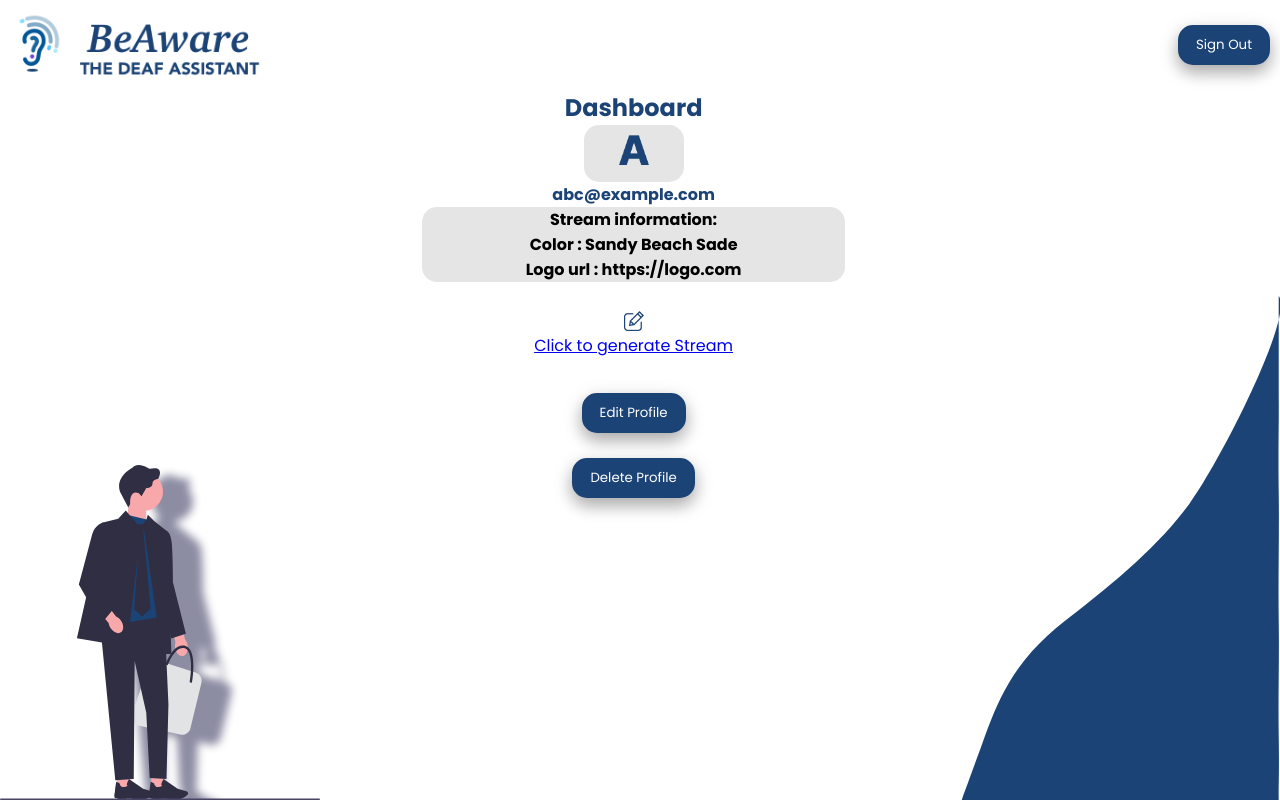
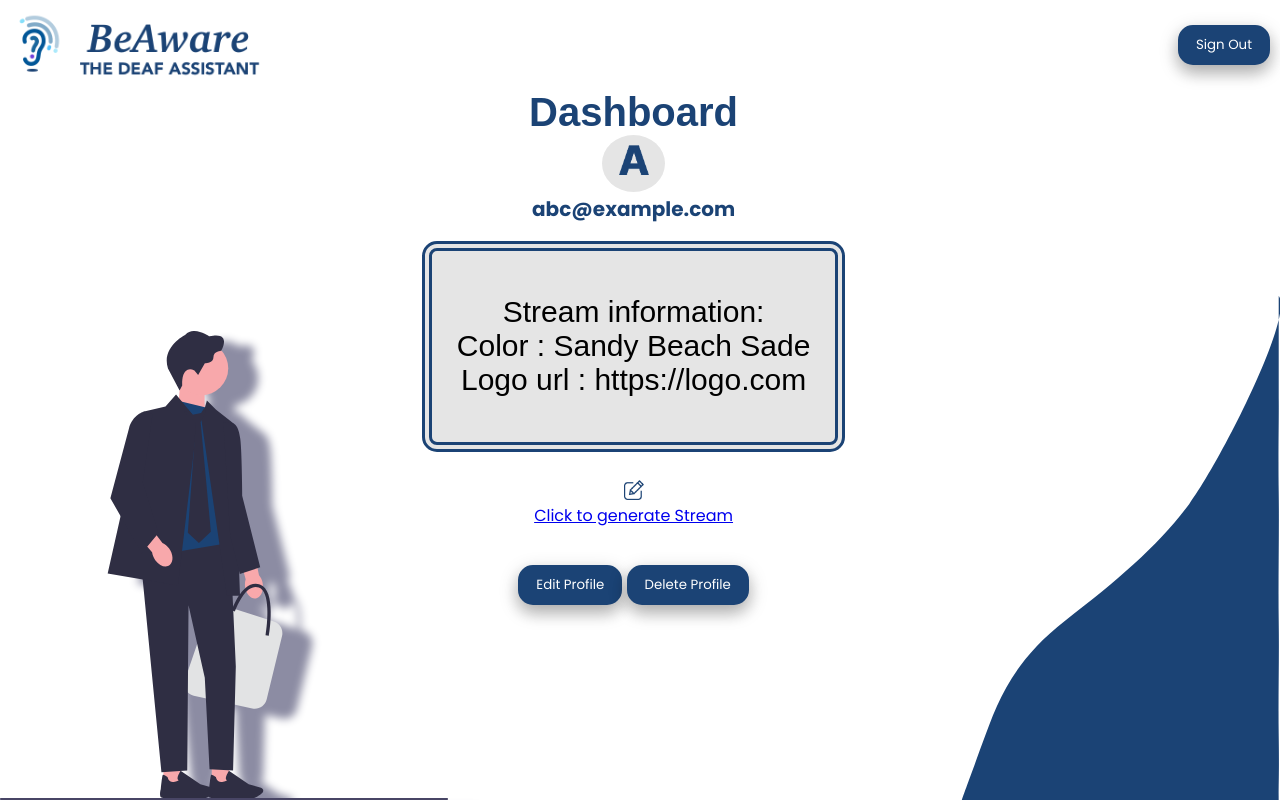
Before and after one commit to prabhnosingh/Be_Aware, a React (Create React App) app in the folder client/: page /dashboard in a window 1280 px wide. Built offline with nearby package versions, Linux system fonts and the light colour scheme.

Commit message:
Modified dashboard

```diff
--- a/client/src/components/dashboard/dashboard-style.css
+++ b/client/src/components/dashboard/dashboard-style.css
@@ -93,12 +93,20 @@ button:hover {
     /* size : 10%;
     width: 15%; */
     text-align: left;
-    background-color: #E5E5E5    ;
+    padding-top: 10%;
+    padding-bottom: 10%;
+    margin-top: 4%;
+    /* margin-bottom: 4%; */
+    background-color: #E5E5E5;
+    border-color: #1B4375;
+    border:10px double #1B4375;
     border-radius: 15px;
 }
 
 #container2 p {
-    font-weight: bold;
+    /* font-weight: bold; */
+    font-family: cursive;
+    font-size: xx-large;
   }
 
 #container12{
@@ -126,6 +134,9 @@ button:hover {
 
 #container12{
     background-color: #E5E5E5    ;
+    border-radius: 100%;
+    height: 35%;
+    width: 15%;
 }
 
 #container3 {
@@ -139,6 +150,9 @@ button:hover {
 
 #editDeleteBtn{
     margin-top: 10px;
+    /* margin-left: 5px;
+    margin-right: 5px; */
+    height: 10%;
     display: flex;
     /* justify-content: space-between; */
     flex-direction: column;
@@ -155,8 +169,10 @@ button:hover {
 } */
 
 #left img{
-    size : 30%;
-    width: 25%;
+    size: 35%;
+    width: 35%;
+    /* size : 30%;
+    width: 25%; */
     position: absolute;
     bottom: 0;
     left: 0;
--- a/client/src/components/dashboard/dashboard.js
+++ b/client/src/components/dashboard/dashboard.js
@@ -22,16 +22,18 @@ const Dashboard = () => {
 
         <div id="mid">
           <div id="container1">
-            <h2>Dashboard</h2>
+          <h1 style={{ fontSize: '40px', fontFamily: 'Cooper, sans-serif' }}>Dashboard</h1>
+
+            {/* <h1 style={{fontSize:'40px', fontFamily: 'Algeria', sans-serif}}>Dashboard</h1> */}
 
             <div id="container12">
               <img src={Apng} alt="Profile Initials" />
             </div>
-            <h4>abc@example.com</h4>
+            <h4 style={{marginTop:'2px', fontSize:'20px'}}>abc@example.com</h4>
           </div>
 
           <div id="container2">
-            <p>
+            <p style={{ fontSize: '30px', fontFamily: 'Cooper, sans-serif', margin:'2px', fontWeight:'lighter' }}>
               Stream information:<br />
               Color : Sandy Beach Sade<br />
               Logo url : https://logo.com
@@ -48,9 +50,16 @@ const Dashboard = () => {
           <br />
 
           <div id="editDeleteBtn">
+          <table>
+            <tr>
             <button>Edit Profile</button>
+            <text>&#160;</text>
+            <button>Delete Profile</button>
+            </tr>
+          </table>
+            {/* <button>Edit Profile</button>
             <br />
-            <button>Delete Profile</button>
+            <button>Delete Profile</button> */}
           </div>
         </div>
 
```
Also changed, not shown: 1 other file (tests, documents, lock files or other folders).
